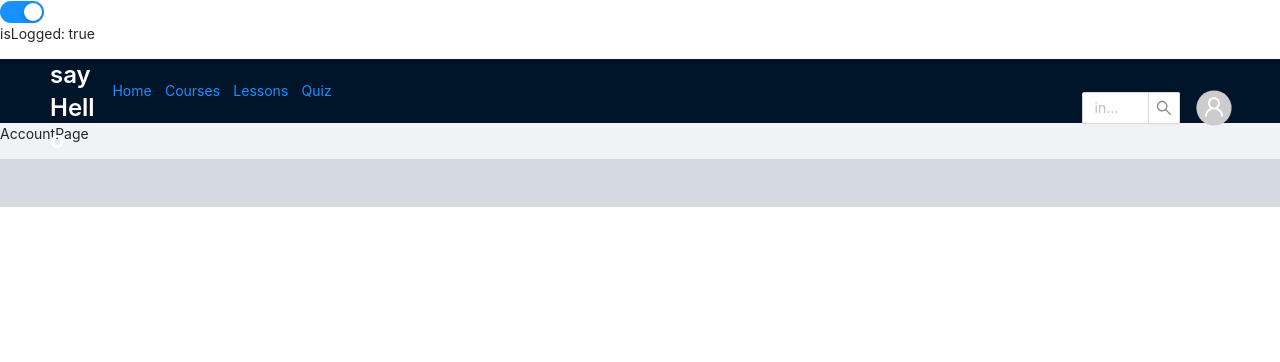
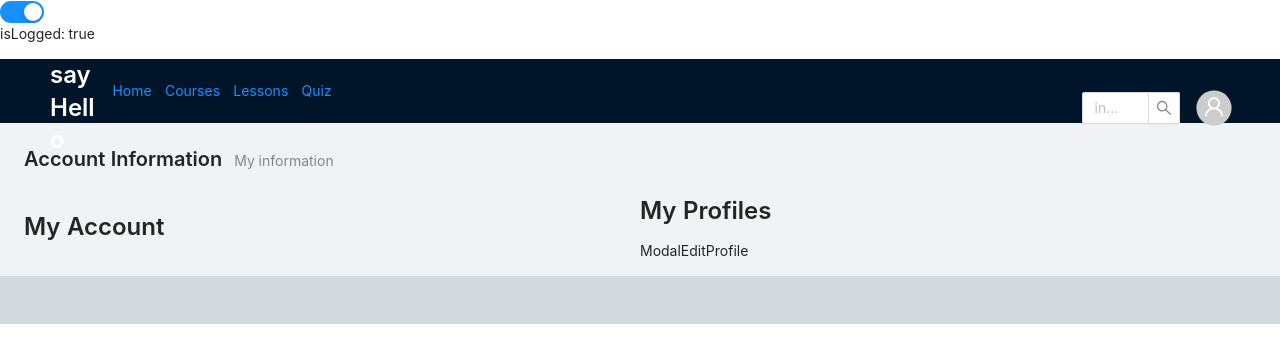
Before and after one commit to antoineGH/sayhello, a React (Create React App) app: page /auth/account in a window 1280 px wide. Shown: the top 362 px of the page. Built offline with nearby package versions, Linux system fonts and the light colour scheme.

Commit message:
modal edit profile

```diff
--- /dev/null
+++ b/src/components/editAccount/style.css
@@ -0,0 +1,7 @@
+.edit_account {
+	display: flex;
+}
+
+.account_main {
+	margin: 1rem 1rem 1rem 1.5rem;
+}
--- /dev/null
+++ b/src/components/editProfile/EditProfile.tsx
@@ -0,0 +1,14 @@
+import { Typography } from 'antd'
+import ModalEditProfile from 'components/modals/modalEditProfile/ModalEditProfile'
+import './style.css'
+
+const EditProfile = () => {
+	const { Title } = Typography
+	return (
+		<div className='profile_main'>
+			<Title level={3}>My Profiles</Title>
+			<ModalEditProfile />
+		</div>
+	)
+}
+export default EditProfile
--- /dev/null
+++ b/src/components/modals/modalEditProfile/ModalEditProfile.tsx
@@ -0,0 +1,8 @@
+const ModalEditProfile = () => {
+	return (
+		<>
+			<p>ModalEditProfile</p>
+		</>
+	)
+}
+export default ModalEditProfile
--- a/src/pages/AccountPage.tsx
+++ b/src/pages/AccountPage.tsx
@@ -1,7 +1,25 @@
+import { Col, PageHeader, Row } from 'antd'
+import EditAccount from 'components/editAccount/EditAccount'
+import EditProfile from 'components/editProfile/EditProfile'
+import useTitle from 'hooks/useTitle'
+
 const AccountPage = () => {
+	useTitle('Account')
 	return (
 		<>
-			<p>AccountPage</p>
+			<Row>
+				<Col>
+					<PageHeader className='site-page-header' title='Account Information' subTitle='My information' />
+				</Col>
+			</Row>
+			<Row>
+				<Col span={12}>
+					<EditAccount />
+				</Col>
+				<Col span={12}>
+					<EditProfile />
+				</Col>
+			</Row>
 		</>
 	)
 }
```
Also changed, not shown: src/components/editProfile/style.css (added).
